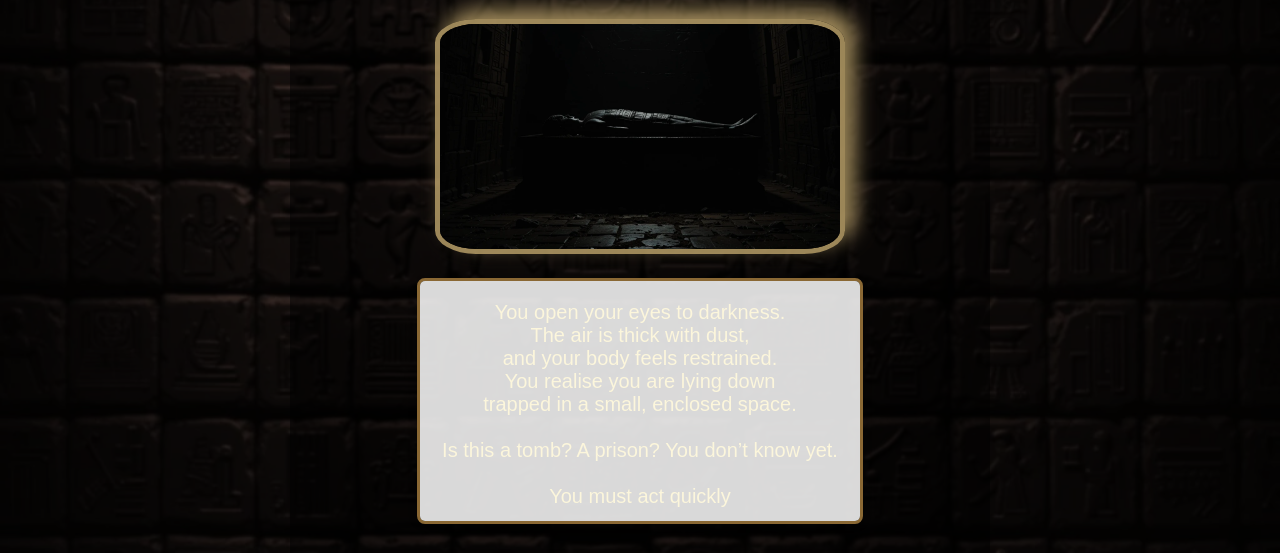
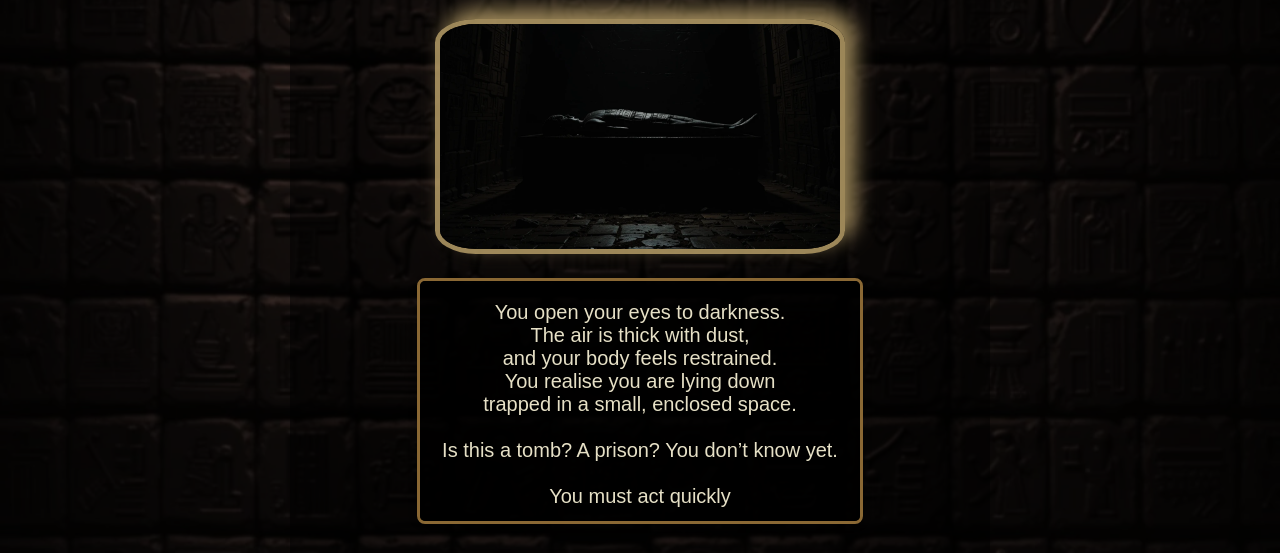
Before and after one commit to Ozzymara/escapepyramid, a plain HTML site: page game.html in a window 1280 px wide. Shown: the part 198-751 px from the top of the page. Drawn offline with nearby package versions, Linux system fonts and the light colour scheme.

Commit message:
Changed background colour of text box

```diff
--- a/game.html
+++ b/game.html
@@ -105,7 +105,7 @@
         aria-describedby="story"
       >
 
-      <div id="story" style="max-height: 200px; overflow-y: auto; padding: 1em; background: rgba(255,255,255,0.85); border-radius: 8px;">
+      <div id="story" style="max-height: 200px; overflow-y: auto; padding: 1em; background: rgba(0, 0, 0, 0.85); border-radius: 8px;">
         You open your eyes to darkness.<br>
         The air is thick with dust, <br>and your body feels restrained.<br>
         You realise you are lying down<br>trapped in a small, enclosed
```
